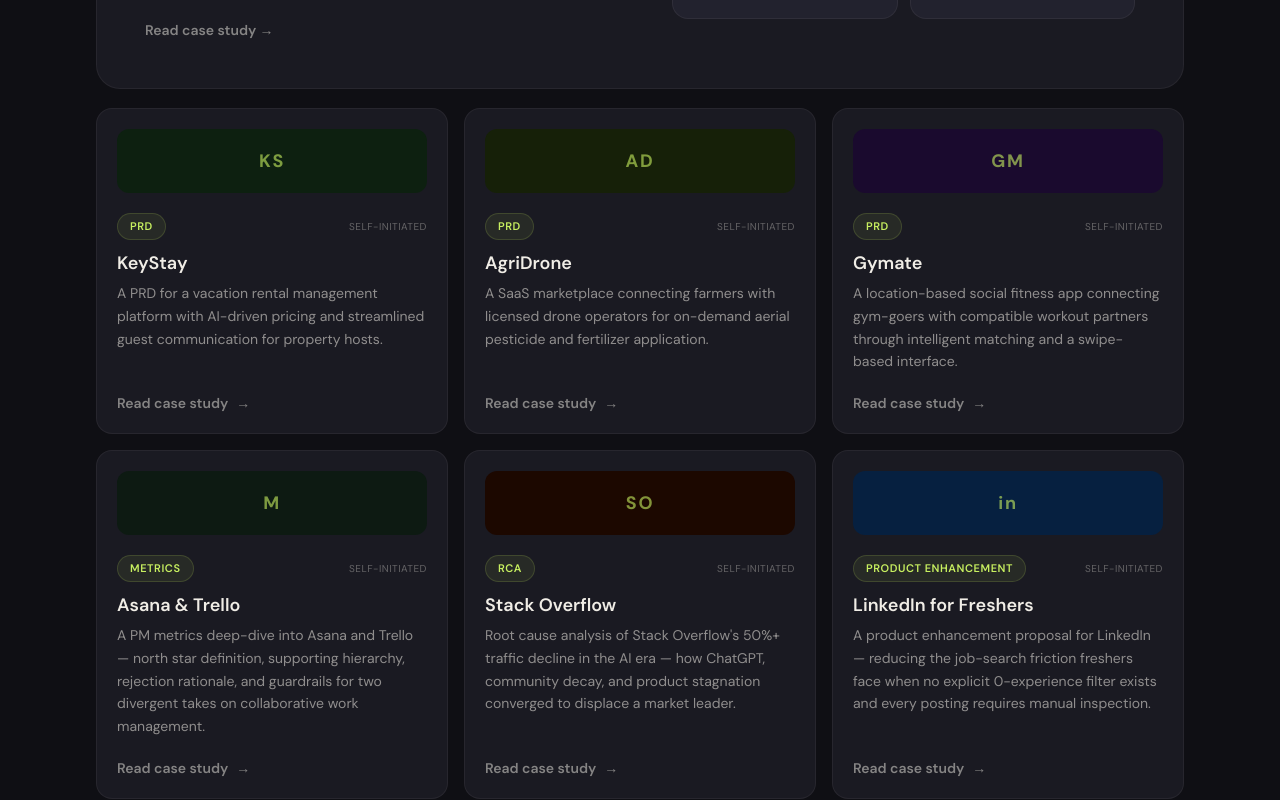
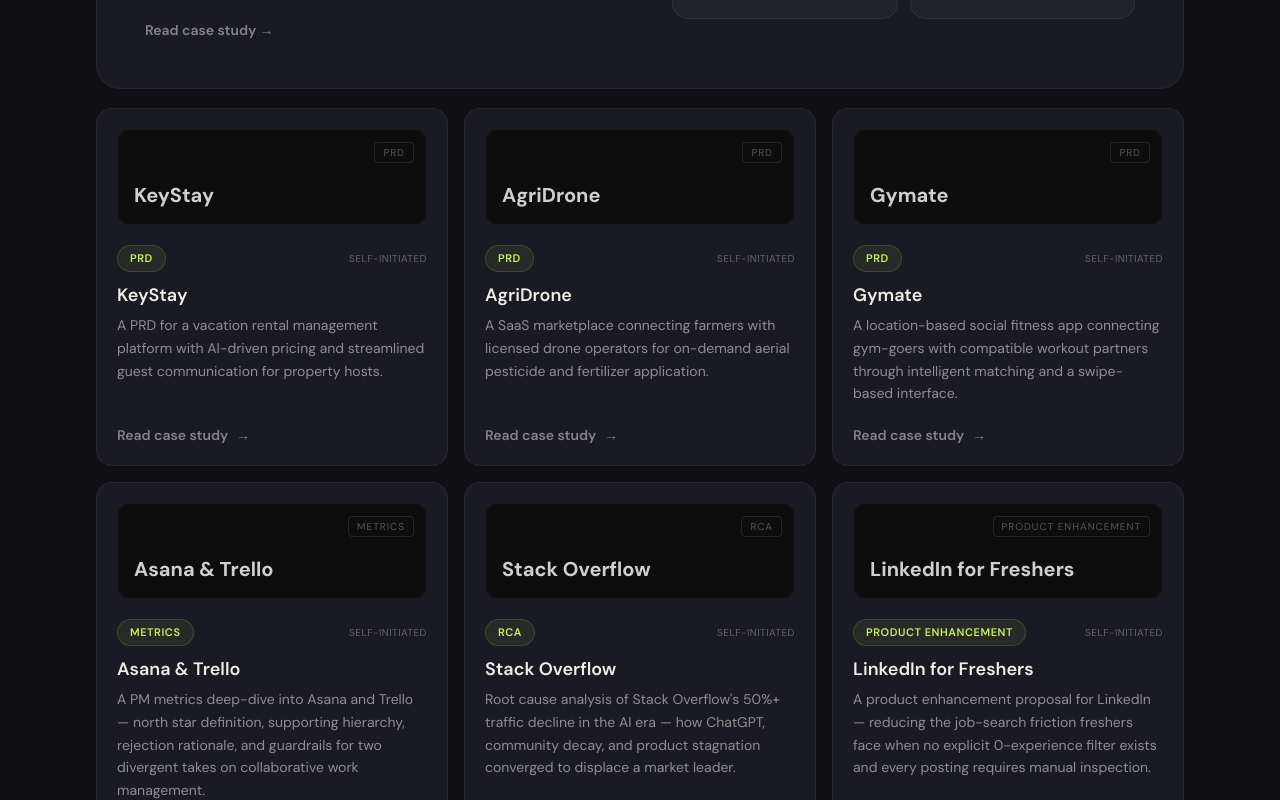
Before and after one commit to 21r11a1208/Portfolio, a Next.js app: page / in a window 1280 px wide. Shown: the part 3220-4020 px from the top of the page. Built offline with nearby package versions, Linux system fonts and the light colour scheme; no server answers.

Commit message:
fix: standardise project card thumbnails to uniform dark style

```diff
--- a/src/components/projects/ProjectCard.tsx
+++ b/src/components/projects/ProjectCard.tsx
@@ -1,6 +1,5 @@
 "use client";
 import { useRef, useState, useCallback } from "react";
-import Image from "next/image";
 import { useRouter } from "next/navigation";
 import { motion, AnimatePresence } from "framer-motion";
 import { Tag } from "@/components/ui/Tag";
@@ -10,34 +9,14 @@
   project: Project;
 }
 
-function ProjectLogo({ project }: { project: Project }) {
-  const [imgError, setImgError] = useState(false);
-
-  if (project.logo && !imgError) {
-    return (
-      <div
-        className="w-full h-16 rounded-xl overflow-hidden flex items-center justify-center mb-5"
-        style={{ background: project.logoBg ?? "var(--surface-2)" }}
-      >
-        <Image
-          src={project.logo}
-          alt={project.title}
-          width={120}
-          height={40}
-          className="object-contain max-h-9"
-          onError={() => setImgError(true)}
-        />
-      </div>
-    );
-  }
-
+function ProjectThumbnail({ project }: { project: Project }) {
   return (
-    <div
-      className="w-full h-16 rounded-xl flex items-center justify-center mb-5"
-      style={{ background: project.logoBg ?? "var(--surface-2)" }}
-    >
-      <span className="text-lg font-display font-bold tracking-widest text-[var(--accent-text)] opacity-60">
-        {project.logoInitials ?? project.title.slice(0, 2).toUpperCase()}
+    <div className="w-full h-24 rounded-xl mb-5 flex flex-col items-start justify-end p-4 overflow-hidden relative bg-[#0d0d0d] border border-white/[0.06]">
+      <span className="absolute top-3 right-3 text-[10px] font-body uppercase tracking-widest text-white/30 border border-white/10 rounded px-2 py-0.5">
+        {project.type}
+      </span>
+      <span className="text-xl font-display font-bold text-white/80 leading-tight">
+        {project.title}
       </span>
     </div>
   );
@@ -94,7 +73,7 @@
       className="group relative flex flex-col p-5 rounded-2xl bg-[var(--surface)] border border-[var(--border)] hover:border-[var(--accent-25)] hover:shadow-[0_0_40px_var(--accent-08)] transition-all duration-300 select-none"
       data-cursor="view"
     >
-      <ProjectLogo project={project} />
+      <ProjectThumbnail project={project} />
 
       <div className="flex items-center justify-between mb-3">
         <Tag variant="type">{project.type}</Tag>
--- a/src/data/projects.ts
+++ b/src/data/projects.ts
@@ -7,9 +7,6 @@
     type: "Case Study",
     description: "Built a production project management platform from 0 to 1 for PMO leads and executive leadership at RealPage.",
     status: "Production",
-    logo: "/logos/realpage.png",  // add RealPage logo to /public/logos/realpage.png
-    logoBg: "#0d1f2d",
-    logoInitials: "RP",
   },
   {
     slug: "keystay",
@@ -17,8 +14,6 @@
     type: "PRD",
     description: "A PRD for a vacation rental management platform with AI-driven pricing and streamlined guest communication for property hosts.",
     status: "Self-initiated",
-    logoBg: "#0d2010",
-    logoInitials: "KS",
   },
   {
     slug: "agridrone",
@@ -26,8 +21,6 @@
     type: "PRD",
     description: "A SaaS marketplace connecting farmers with licensed drone operators for on-demand aerial pesticide and fertilizer application.",
     status: "Self-initiated",
-    logoBg: "#162008",
-    logoInitials: "AD",
   },
   {
     slug: "gymate",
@@ -35,8 +28,6 @@
     type: "PRD",
     description: "A location-based social fitness app connecting gym-goers with compatible workout partners through intelligent matching and a swipe-based interface.",
     status: "Self-initiated",
-    logoBg: "#1a0a2e",
-    logoInitials: "GM",
   },
   {
     slug: "asana-trello-metrics",
@@ -44,8 +35,6 @@
     type: "Metrics",
     description: "A PM metrics deep-dive into Asana and Trello — north star definition, supporting hierarchy, rejection rationale, and guardrails for two divergent takes on collaborative work management.",
     status: "Self-initiated",
-    logoBg: "#0d1a12",
-    logoInitials: "M",
   },
   {
     slug: "stackoverflow-rca",
@@ -53,8 +42,6 @@
     type: "RCA",
     description: "Root cause analysis of Stack Overflow's 50%+ traffic decline in the AI era — how ChatGPT, community decay, and product stagnation converged to displace a market leader.",
     status: "Self-initiated",
-    logoBg: "#1c0800",
-    logoInitials: "SO",
   },
   {
     slug: "linkedin-fresher",
@@ -62,8 +49,6 @@
     type: "Product Enhancement",
     description: "A product enhancement proposal for LinkedIn — reducing the job-search friction freshers face when no explicit 0-experience filter exists and every posting requires manual inspection.",
     status: "Self-initiated",
-    logoBg: "#062040",
-    logoInitials: "in",
   },
   {
     slug: "cluely",
@@ -71,8 +56,6 @@
     type: "Product Teardown",
     description: "Product teardown and competitive analysis of the AI overlay that turned 'cheating on interviews' into a venture-backed company — examining whitespace, growth mechanics, and strategic pivots.",
     status: "Self-initiated",
-    logoBg: "#120820",
-    logoInitials: "CL",
   },
   {
     slug: "arattai-rca",
@@ -80,7 +63,5 @@
     type: "RCA",
     description: "Root cause analysis of Zoho's Indian messaging app that hit #1 in downloads then lost 99% of its user base within 8 weeks — a masterclass in what network-effect products get wrong.",
     status: "Self-initiated",
-    logoBg: "#0a1628",
-    logoInitials: "AR",
   },
 ];
--- a/src/types/index.ts
+++ b/src/types/index.ts
@@ -5,9 +5,6 @@
   description: string;
   status?: "Production" | "Self-initiated";
   tags?: string[];
-  logo?: string;        // path to logo image in /public, e.g. "/logos/realpage.png"
-  logoBg?: string;      // fallback bg color if no logo image, e.g. "#1a1a22"
-  logoInitials?: string; // fallback initials if no logo image, e.g. "RP"
 }
 
 export interface ExperienceEntry {
```
